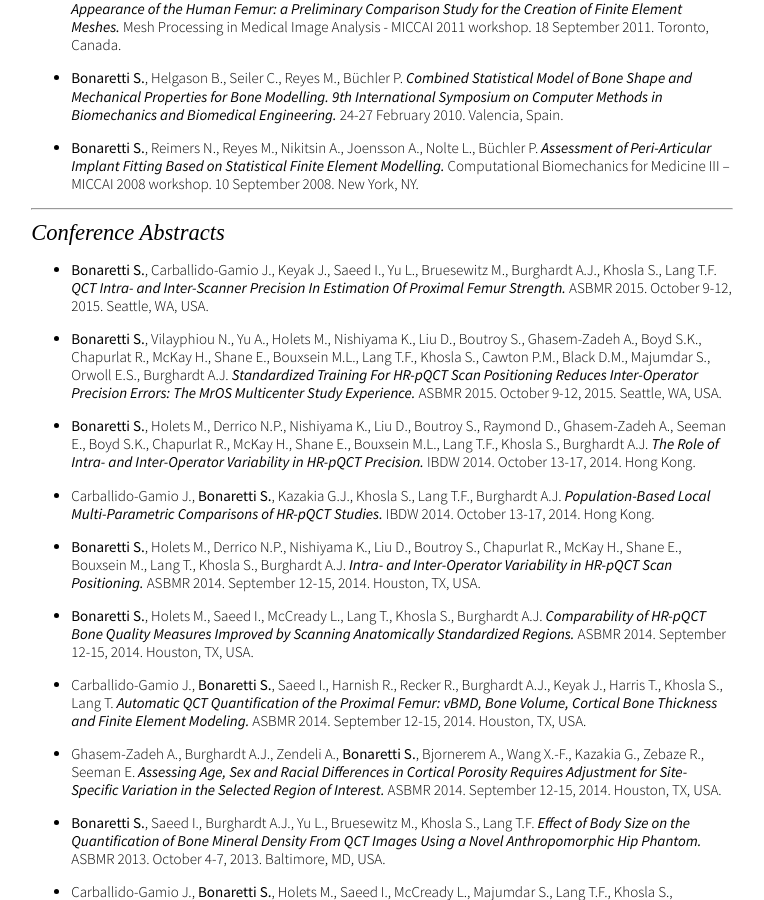
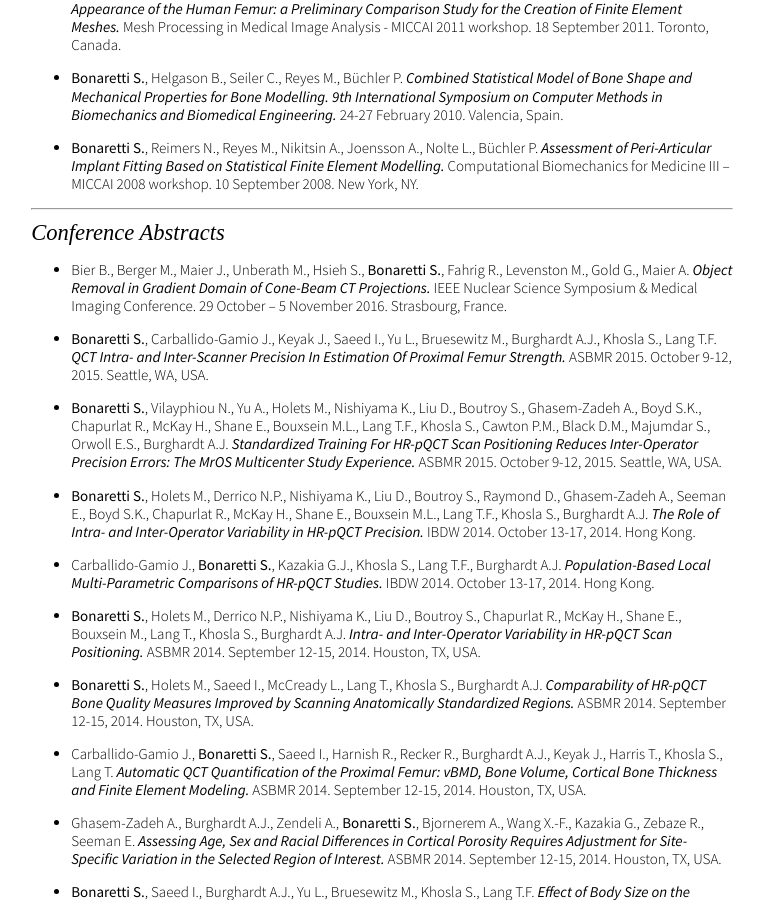
Before and after one commit to sbonaretti/sbonaretti.github.io, a Jekyll site: the page built from Publications.md, in a window 1280 px wide and 900 px high, scrolled down 1159 px. Shown: the whole window, without its empty margins (258-1022 px from the left). Built offline with Jekyll 4.4.1, drawn with Linux system fonts in a browser that asks for light colours; some web fonts are replaced.

Commit message:
Update Publications.md

```diff
--- a/Publications.md
+++ b/Publications.md
@@ -46,6 +46,8 @@ title: "Publications"
 
 
 # *Conference Abstracts*
+
+* Bier B., Berger M., Maier J., Unberath M., Hsieh S., **Bonaretti S.**, Fahrig R., Levenston M., Gold G., Maier A. **_Object Removal in Gradient Domain of Cone-Beam CT Projections._** IEEE Nuclear Science Symposium & Medical Imaging Conference. 29 October – 5 November 2016. Strasbourg, France.
 
 * **Bonaretti S.**, Carballido-Gamio J., Keyak J., Saeed I., Yu L., Bruesewitz M., Burghardt A.J., Khosla S., Lang T.F. **_QCT Intra- and Inter-Scanner Precision In Estimation Of Proximal Femur Strength._** ASBMR 2015. October 9-12, 2015. Seattle, WA, USA.
 
```
